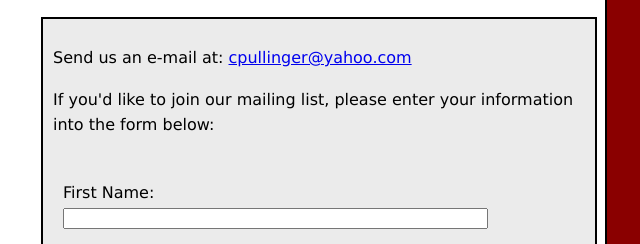
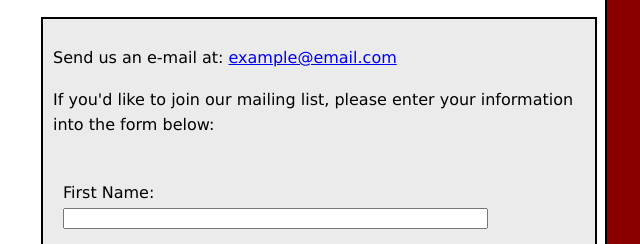
Before and after one commit to AEPullinger/cardinalcurios, a plain HTML site: page index.html in a window 1280 px wide. Shown: the part 1118-1362 px from the top of the page, 633-1273 px from the left. Drawn offline with nearby package versions, Linux system fonts and the light colour scheme.

Commit message:
Update index.html

```diff
--- a/index.html
+++ b/index.html
@@ -86,7 +86,7 @@
     <div id="related">
       <h2>Contact Us</h2>
       <div id="contact_us">
-		  <p>Send us an e-mail at: <a href="cpullinger@yahoo.com">cpullinger@yahoo.com</a></p>
+		  <p>Send us an e-mail at: <a href="example@email.com">example@email.com</a></p>
 		  <p>If you'd like to join our mailing list, please enter your information into the form below:</p>
 			<form action="http://" method="post" enctype="application/x-www-form-urlencoded" id="mailing">
 				<p>First Name: <input name="fname" type="text" id="fname" size="50"></p>
```
